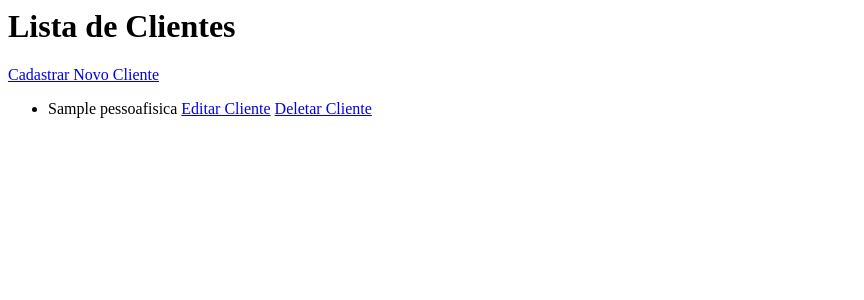
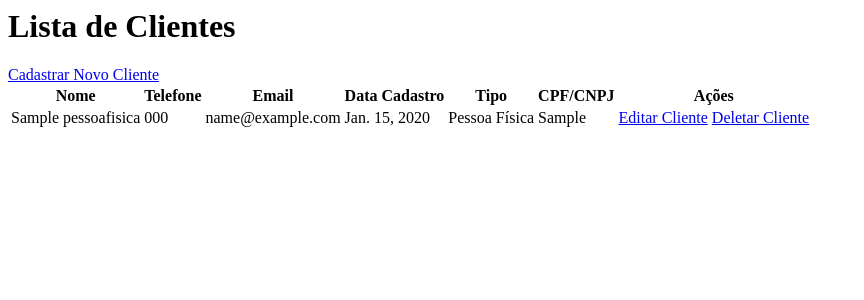
Before and after one commit to hac00/projeto-integrador, a Django app: page /cliente/listar/ in a window 1280 px wide. Shown: the top 300 px of the page, without its empty margins (0-864 px from the left). Run offline with Django 5.2, Linux system fonts and the light colour scheme; tables that the repository leaves empty hold one stand-in row (values such as "Sample post").

Commit message:
C5: Add list Cliente+Func
fix form n permite editar attrs como Nome, Email, ETC pq n ignora CPF/CNPJ, considera duplicacao, fix other things as well

```diff
--- a/src/pessoa/models.py
+++ b/src/pessoa/models.py
@@ -6,13 +6,13 @@ class Pessoa(models.Model):
 	nome = models.CharField('Nome', max_length=100, help_text='Nome completo')
 	telefone = models.CharField('Telefone', max_length=15, help_text='Número de telefone')
 	email = models.EmailField('E-mail', max_length=100, help_text='Endereço de e-mail')
-	data_cadastro = models.DateTimeField(auto_now_add=True)
+	data_cadastro = models.DateField(auto_now_add=True)
 
 	class Meta:
 		abstract = True
 
 class PessoaFisica(Pessoa):
-	cpf = models.CharField('Cpf', max_length=14, help_text='Cpf da pessoa')
+	cpf = models.CharField('Cpf', max_length=14, help_text='Cpf da pessoa', unique=True)
 
 	def __str__(self):
 		return f'{self.nome} - CPF: {self.cpf}'
@@ -24,28 +24,67 @@ class PessoaJuridica(Pessoa):
 		return f'{self.nome} - CNPJ: {self.cnpj}'
 
 class Cliente(models.Model):
-    TIPO_CHOICES = [('PF', 'Pessoa Física'),('PJ', 'Pessoa Juridica')]
-    tipoCliente = models.CharField('Tipo', max_length=2, choices=TIPO_CHOICES)
-    pessoa_fisica = models.OneToOneField(PessoaFisica, on_delete=models.CASCADE, null=True, blank=True, related_name='clientes_pf')
-    pessoa_juridica = models.OneToOneField(PessoaJuridica, on_delete=models.CASCADE, null=True, blank=True, related_name='clientes_pj')
+	TIPO_CHOICES = [('PF', 'Pessoa Física'),('PJ', 'Pessoa Juridica')]
+	tipoCliente = models.CharField('Tipo', max_length=2, choices=TIPO_CHOICES)
+	pessoa_fisica = models.OneToOneField(PessoaFisica, on_delete=models.CASCADE, null=True, blank=True, related_name='clientes_pf')
+	pessoa_juridica = models.OneToOneField(PessoaJuridica, on_delete=models.CASCADE, null=True, blank=True, related_name='clientes_pj')
 
-    class Meta:
-        verbose_name = 'Cliente'
-        verbose_name_plural = 'Clientes'
-        #ordering = [Upper('nome')] Como ordenar por nome?
+	class Meta:
+		verbose_name = 'Cliente'
+		verbose_name_plural = 'Clientes'
+		#ordering = [Upper('nome')] Como ordenar por nome?
 
-    def __str__(self):
-	    if self.tipoCliente == 'PF' and self.pessoa_fisica:
-	        return self.pessoa_fisica.nome
-	    elif self.tipoCliente == 'PJ' and self.pessoa_juridica:
-	        return self.pessoa_juridica.nome
-	    return 'Cliente sem pessoa vinculada'
+	def __str__(self):
+		if self.tipoCliente == 'PF' and self.pessoa_fisica:
+			return self.pessoa_fisica.nome
+		elif self.tipoCliente == 'PJ' and self.pessoa_juridica:
+			return self.pessoa_juridica.nome
+		return 'Cliente sem pessoa vinculada'
+
+	@property
+	def nome(self):
+		if self.tipoCliente == 'PF' and self.pessoa_fisica:
+			return self.pessoa_fisica.nome
+		elif self.tipoCliente == 'PJ' and self.pessoa_juridica:
+			return self.pessoa_juridica.nome
+		return ''
+
+	@property
+	def telefone(self):
+		if self.tipoCliente == 'PF' and self.pessoa_fisica:
+			return self.pessoa_fisica.telefone
+		elif self.tipoCliente == 'PJ' and self.pessoa_juridica:
+			return self.pessoa_juridica.telefone
+		return ''
+
+	@property
+	def email(self):
+		if self.tipoCliente == 'PF' and self.pessoa_fisica:
+			return self.pessoa_fisica.email
+		elif self.tipoCliente == 'PJ' and self.pessoa_juridica:
+			return self.pessoa_juridica.email
+		return ''
+	@property
+	def data_cadastro(self):
+		if self.tipoCliente == 'PF' and self.pessoa_fisica:
+			return self.pessoa_fisica.data_cadastro
+		elif self.tipoCliente == 'PJ' and self.pessoa_juridica:
+			return self.pessoa_juridica.data_cadastro
+		return ''
+
+	@property
+	def documento(self):
+		if self.tipoCliente == 'PF' and self.pessoa_fisica:
+			return self.pessoa_fisica.cpf
+		elif self.tipoCliente == 'PJ' and self.pessoa_juridica:
+			return self.pessoa_juridica.cnpj
+		return ''
 
 class Funcionario(PessoaFisica):
-	foto = StdImageField('Foto', upload_to='funcionarios/', null=True, blank=True)
+	foto = StdImageField('Foto', upload_to='media/funcionarios', null=True, blank=True)
 	salario = models.DecimalField('Salário', max_digits=10, decimal_places=2)
-	data_admissao = models.DateTimeField('Data de admissão')
-	data_demissao = models.DateTimeField('Data de demissão', null=True, blank=True)
+	data_admissao = models.DateField('Data de admissão')
+	data_demissao = models.DateField('Data de demissão', null=True, blank=True)
 	ativo = models.BooleanField('Ativo', default=True)
 	gerente = models.BooleanField('Gerente', default=False)
 
@@ -56,3 +95,26 @@ class Funcionario(PessoaFisica):
 	def __str__(self):
 		cargo = 'Gerente' if self.gerente else 'Funcionário'
 		return f'{self.nome} - {cargo}'
+
+	##funcionalidade: define "ativo" com base em data admissao e demissao
+	#opt1
+	def save(self, *args, **kwargs):
+		if self.data_demissao:
+			self.ativo = False
+		else:
+			self.ativo = True
+		super().save(*args, **kwargs)
+
+	# opt2
+	'''
+	def save(self, *args, **kwargs):
+		self.ativo = not bool(self.data_demissao)
+		super().save(*args, **kwargs)
+	'''
+	#opt3
+	'''
+	def save(self, *args, **kwargs):
+		self.ativo = self.demissao is None
+		super().save(*args, **kwargs)
+	'''
+	##
--- a/src/pessoa/templates/cliente_deletar.html
+++ b/src/pessoa/templates/cliente_deletar.html
@@ -9,7 +9,7 @@
 	<form method="post">
 		{% csrf_token %}
 		<button type="submit">Confirmar Exclusão</button>
-		<a href="{% url 'clientes_listar' %}">Cancelar</a>
+		<a href="{% url 'cliente_listar' %}">Cancelar</a>
 	</form>
 </body>
 </html>
--- a/src/pessoa/templates/clientes.html
+++ b/src/pessoa/templates/clientes.html
@@ -4,6 +4,6 @@
 </head>
 <body>
 	<a href="{% url 'cliente_adicionar' %}">Cadastrar Cliente</a>
-	<a href="{% url 'clientes_listar' %}">Visualizar Clientes</a>
+	<a href="{% url 'cliente_listar' %}">Visualizar Clientes</a>
 </body>
 </html>
--- a/src/pessoa/templates/clientes_listar.html
+++ b/src/pessoa/templates/clientes_listar.html
@@ -5,16 +5,40 @@
 <body>
 	<h1>Lista de Clientes</h1>
 	<a href="{% url 'cliente_adicionar' %}">Cadastrar Novo Cliente</a>
-	<ul>
+	<table>
+		<thead>
+			<th>Nome</th>
+			<th>Telefone</th>
+			<th>Email</th>
+			<th>Data Cadastro</th>
+			<th>Tipo</th>
+			<th>CPF/CNPJ</th>
+			<th>Ações</th>
+		</thead>
+		<tbody>
 		{% for cliente in clientes %}
-		<li>
-			{{ cliente }}
-			<a href="{% url 'cliente_editar' cliente.pk %}">Editar Cliente</a>
-			<a href="{% url 'cliente_deletar' cliente.pk %}">Deletar Cliente</a>
-		</li>
+			<tr>
+				<td>{{ cliente.nome }}</td>
+				<td>{{ cliente.telefone }}</td>
+				<td>{{ cliente.email }}</td>
+				<td>{{ cliente.data_cadastro }}</td>
+				<td>{% if cliente.tipoCliente == 'PF' %}Pessoa Física {% else %}Pessoa Jurídica{% endif %}</td>
+				<td>
+					{% if cliente.tipoCliente == 'PF' %}
+						{{ cliente.pessoa_fisica.cpf }}
+					{% else %}
+						{{ cliente.pessoa_juridica.cnpj }}
+					{% endif %}
+				</td>
+				<td>
+					<a href="{% url 'cliente_editar' cliente.pk %}">Editar Cliente</a>
+					<a href="{% url 'cliente_deletar' cliente.pk %}">Deletar Cliente</a>
+				</td>
+			</tr>
 		{% empty %}
-		<li>Não há clientes cadastrados</li>
+			<tr><td colspan="8">Não existem clientes cadastrados</td></tr>
 		{% endfor %}
-	</ul>
+		</tbody>
+	</table>
 </body>
 </html>
--- a/src/pessoa/views.py
+++ b/src/pessoa/views.py
@@ -16,7 +16,11 @@ class ClienteCreateView(CreateView):
 	model = Cliente
 	form_class = ClienteForm
 	template_name = 'cliente_form.html'
-	success_url = reverse_lazy('clientes_listar')
+	success_url = reverse_lazy('cliente_listar')
+
+	def form_valid(self, form):
+		form.save()
+		return super().form_valid(form)
 
 class ClienteListView(ListView):
     model = Cliente
@@ -27,7 +31,7 @@ class ClienteUpdateView(UpdateView):
 	model = Cliente
 	form_class = ClienteForm
 	template_name = 'cliente_form.html'
-	success_url = reverse_lazy('clientes_listar')
+	success_url = reverse_lazy('cliente_listar')
 
 	def get_initial(self):
 		initial = super().get_initial()
@@ -52,6 +56,10 @@ class ClienteUpdateView(UpdateView):
 			})
 		return initial
 
+	def form_valid(self, form):
+		form.save()
+		return super().form_valid(form)
+
 class ClienteDeleteView(DeleteView):
     model = Cliente
     template_name = 'cliente_deletar.html'
@@ -63,6 +71,15 @@ class FuncionarioCreateView(CreateView):
 	form_class = FuncionarioForm
 	template_name = 'funcionario_form.html'
 	success_url = reverse_lazy('funcionario_listar')
+
+	def form_valid(self, form):
+		funcionario = form.save(commit=False)
+		if not funcionario.data_demissao:
+			funcionario.ativo = True
+		else:
+			funcionario.ativo = False
+		funcionario.save()
+		return super().form_valid(form)
 
 class FuncionarioListView(ListView):
     model = Funcionario
```
Also changed, not shown: src/pessoa/forms.py (+96 -62 lines), src/pessoa/templates/cliente_form.html (+40 -39 lines), src/pessoa/templates/funcionario_form.html (+15 -2 lines), src/pessoa/templates/funcionarios_listar.html (+28 -8 lines), src/pessoa/migrations/0003_alter_funcionario_foto_alter_pessoafisica_cpf.py (added), src/pessoa/migrations/0004_alter_funcionario_data_admissao_and_more.py (added).
